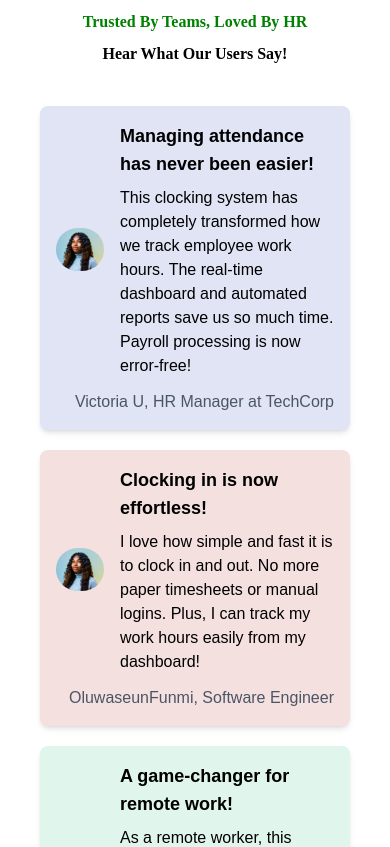
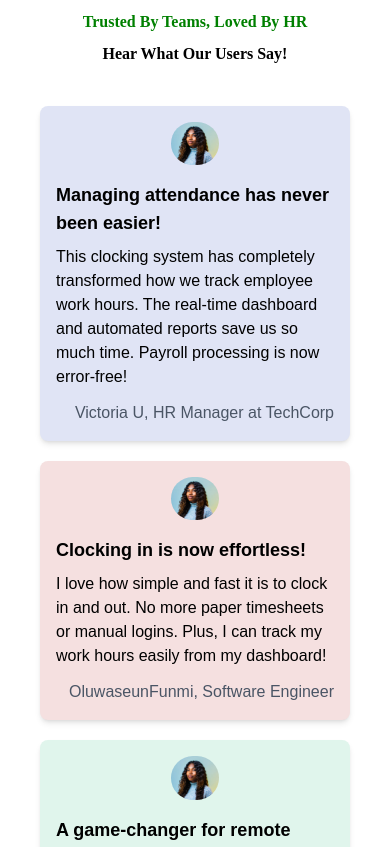
Before and after one commit to erasmuseobeth/employee-clocking-system, a Next.js app: page / in a window 390 px wide. Shown: the part 2540-3387 px from the top of the page. Built offline with nearby package versions, Linux system fonts and the light colour scheme.

Commit message:
Fix: testimonial card on mobile screen

```diff
--- a/app/components/TestimonialList.tsx
+++ b/app/components/TestimonialList.tsx
@@ -9,7 +9,7 @@
 const TestimonialCard: React.FC<TestimonialCardProps> = ({ title, about, comment, bgColor }) => {
   return (
     <div className={`p-4 rounded-lg shadow-md ${bgColor} text-black flex flex-col`}>
-      <div className='flex gap-4 justify-center items-center'>
+      <div className='flex flex-col md:flex-row gap-4 justify-center items-center'>
           <Image src="/victoria-user.jpg" alt='testifier' width={48} height={48} className='rounded-full'/>
           <div className='flex flex-col'>
             <h3 className="font-bold text-lg">{title}</h3>
```
